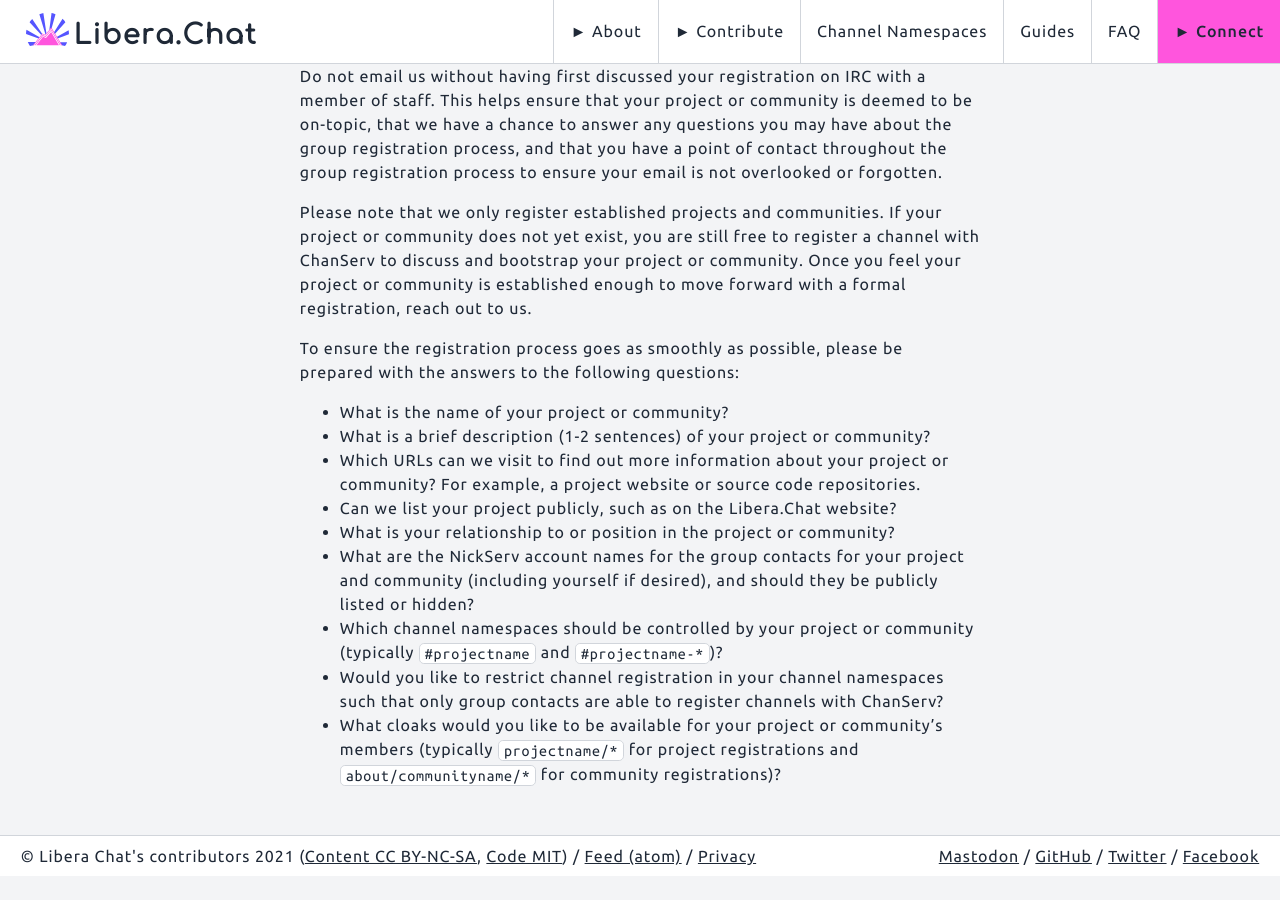
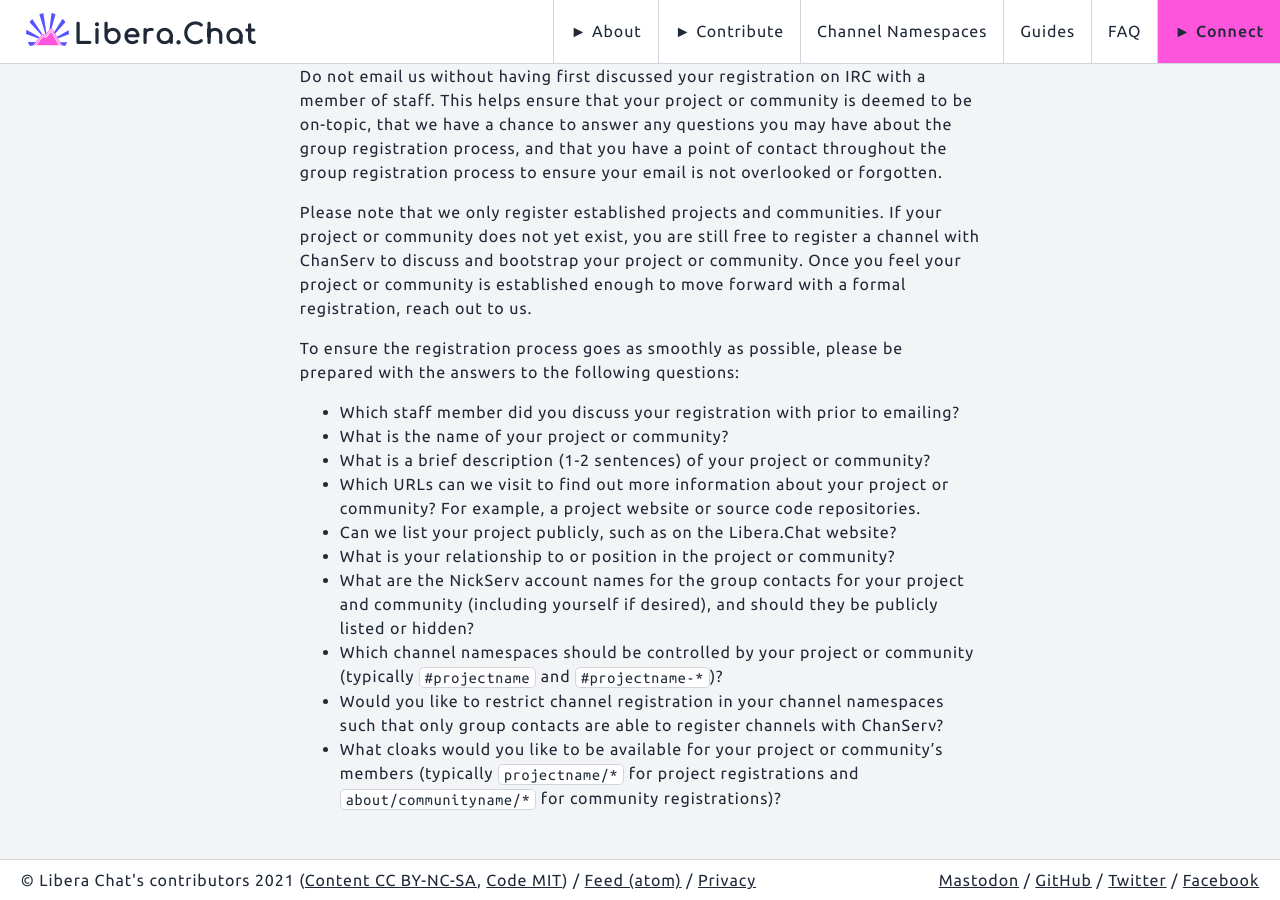
Before and after one commit to Libera-Chat/libera-chat.github.io, a Jekyll site: the page built from chanreg.md, in a window 1280 px wide and 900 px high, scrolled down 3901 px. Built offline with Jekyll 4.4.1, drawn with Linux system fonts in a browser that asks for light colours; before the commit the page ends 4777 px from its top, so only the background shows below that.

Commit message:
Add question to chanreg about which staffer was talked to
There was version of this question in the forms present on the chanreg page before the rewrite. This commit simply adds it back in.

```diff
--- a/chanreg.md
+++ b/chanreg.md
@@ -200,6 +200,7 @@
 To ensure the registration process goes as smoothly as possible, please be
 prepared with the answers to the following questions:
 
+- Which staff member did you discuss your registration with prior to emailing?
 - What is the name of your project or community?
 - What is a brief description (1-2 sentences) of your project or community?
 - Which URLs can we visit to find out more information about your project or
```
